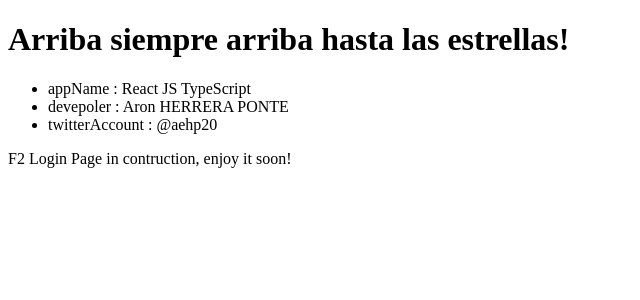
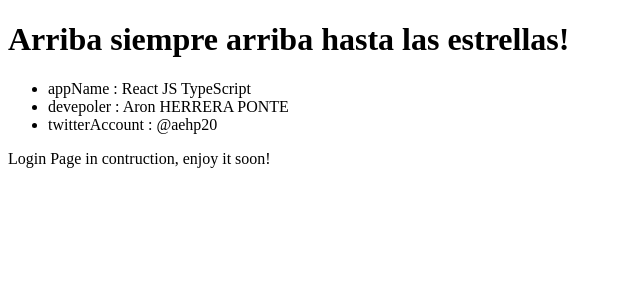
Before and after one commit to profesor-aron/reactjs-typescript, a React app: page / in a window 1280 px wide. Shown: the top 300 px of the page, without its empty margins (0-640 px from the left). Built offline with nearby package versions, Linux system fonts and the light colour scheme.

Commit message:
Update feature1

```diff
--- a/src/modules/Login/index.tsx
+++ b/src/modules/Login/index.tsx
@@ -4,7 +4,7 @@ export class Login extends Component {
   render() {
     return (
       <div>
-        F2 Login Page in contruction, enjoy it soon!
+        Login Page in contruction, enjoy it soon!
       </div>
     )
   }
--- a/src/modules/Login/stylesheets.css
+++ b/src/modules/Login/stylesheets.css
@@ -1,3 +1,3 @@
 .app {
-  width: 20%;
+  width: 100%;
 }
```
